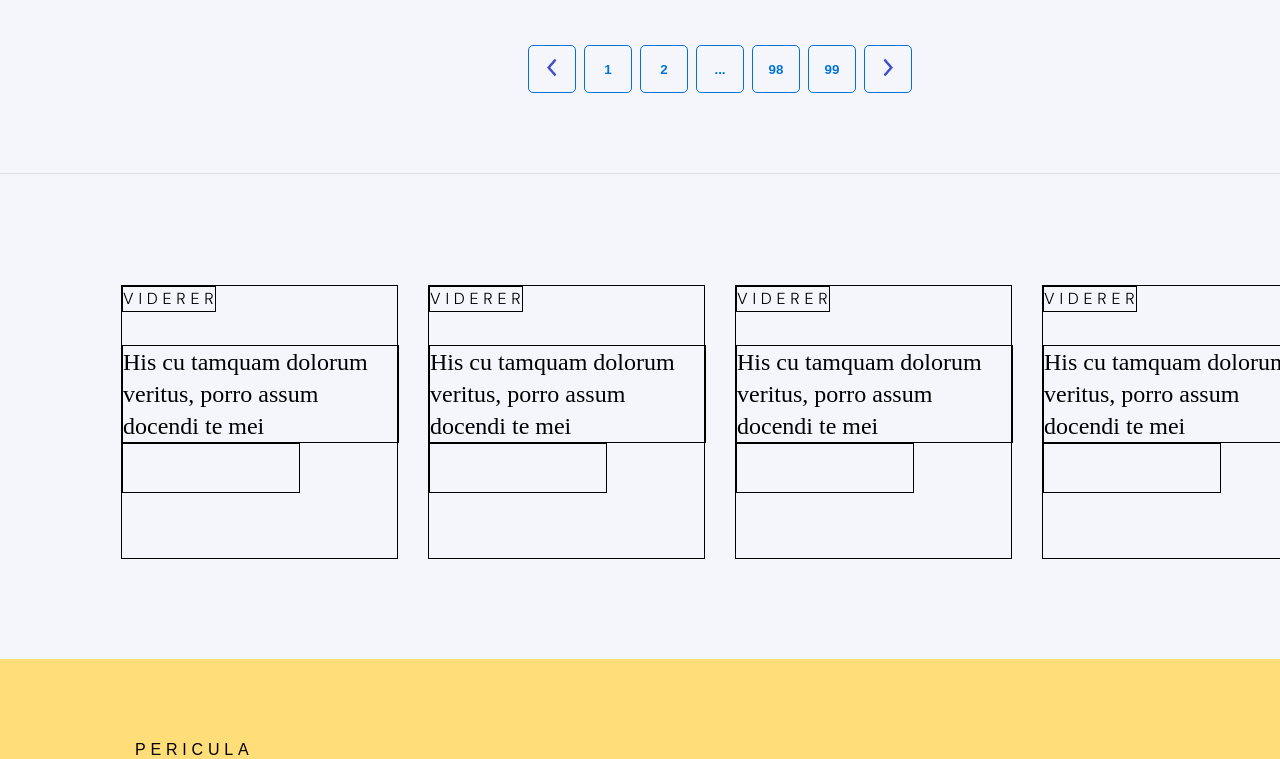
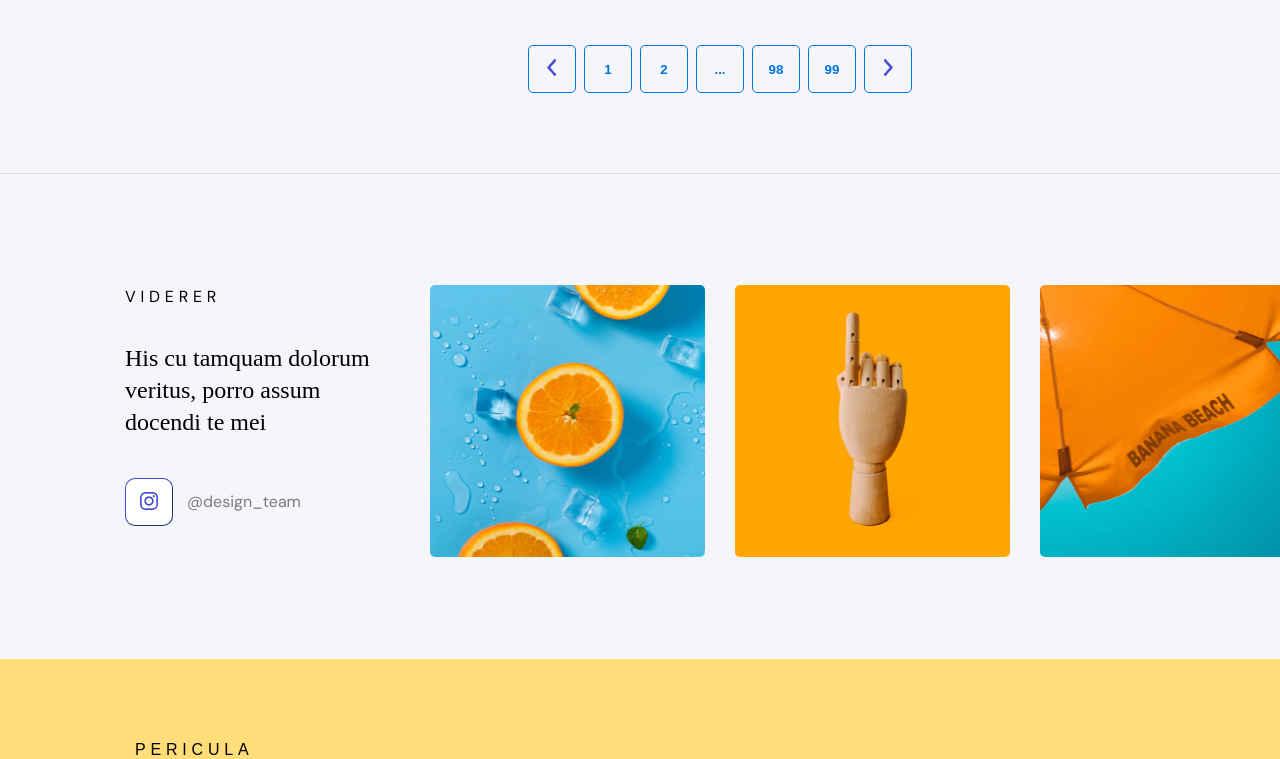
Before and after one commit to shraddha-gawde/porfolio_figma, a plain HTML site: page project/index.html in a window 1280 px wide. Shown: the part 2029-2788 px from the top of the page. Drawn offline with Linux system fonts and the light colour scheme.

Commit message:
viderer section done

```diff
--- a/project/index.html
+++ b/project/index.html
@@ -1,15 +1,11 @@
 <!DOCTYPE html>
 <html lang="en">
-
   <head>
-    <meta charset="UTF-8">
-    <meta name="viewport" content="width=device-width, initial-scale=1.0">
+    <meta charset="UTF-8" />
+    <meta name="viewport" content="width=device-width, initial-scale=1.0" />
     <title>Document</title>
-    <link rel="stylesheet" href="styles.css">
-    <link rel="preconnect" href="https://fonts.googleapis.com">
-    <link rel="preconnect" href="https://fonts.gstatic.com" crossorigin>
-    <link href="https://fonts.googleapis.com/css2?family=DM+Sans:opsz,wght@9..40,300&display=swap" rel="stylesheet">
-
+    <link rel="stylesheet" href="styles.css" />
+    <link rel="stylesheet" href="https://fonts.googleapis.com/css?family=DM+Sans:400,700&display=swap">
   </head>
 
   <body>
@@ -28,16 +24,13 @@
                 <li class="h-list">Blog</li>
                 <li class="h-list">Contact</li>
               </ul>
-
             </div>
             <div class="hbtn">
               <button class="hbutton">Sign up</button>
             </div>
           </div>
         </div>
-            <div class="hpara">
-
-            </div>
+        <div class="hpara"></div>
         <div class="hparaa">
           <h1 class="headerH1">Portfolio</h1>
           <p class="headerP">Mea iisque mentitum signiferumque</p>
@@ -61,7 +54,6 @@
           </div>
         </div>
 
-
         <!-- for img and creating cards -->
         <div class="imgdiv1">
           <div class="sider">
@@ -75,7 +67,7 @@
               <button class="redamoreButton">Read more</button>
             </div>
           </div>
-                <img src="mainimg1.png" alt="frist">
+          <img src="mainimg1.png" alt="frist" />
         </div>
 
         <div class="imgdiv2">
@@ -85,15 +77,16 @@
                 <p class="imgp">Erroribus</p>
               </div>
               <div class="smallimgtitlediv1">
-                            <h4 class="smallimgtitle">Cum ea debitis gubergren maluisset</h4>
+                <h4 class="smallimgtitle">
+                  Cum ea debitis gubergren maluisset
+                </h4>
               </div>
               <div class="square-button1">
                 <div class="plus-sign">+</div>
               </div>
             </div>
-                    <img style="margin-top: 32px;" src="statue.png" alt="statue">
+            <img style="margin-top: 32px" src="statue.png" alt="statue" />
           </div>
-
 
           <div class="innerimg2div">
             <div class="sider1">
@@ -107,10 +100,9 @@
                 <div class="plus-sign">+</div>
               </div>
             </div>
-                    <img src="dog.png" alt="dog">
+            <img src="dog.png" alt="dog" />
           </div>
         </div>
-
 
         <div class="imgdiv2">
           <div class="innerimg2div2">
@@ -125,9 +117,8 @@
                 <div class="plus-sign">+</div>
               </div>
             </div>
-                    <img style="margin-top: 10px;" src="robot.png" alt="robot">
+            <img style="margin-top: 10px" src="robot.png" alt="robot" />
           </div>
-
 
           <div class="innerimg2div3">
             <div class="sider1">
@@ -141,19 +132,22 @@
                 <div class="plus-sign">+</div>
               </div>
             </div>
-                    <img style="margin-top: 41px;" src="pot.png" alt="pot">
+            <img style="margin-top: 41px" src="pot.png" alt="pot" />
           </div>
         </div>
 
         <div class="slidersButton">
-                <button class="arrowButtonarrow"><img style="width: 10px; height: 19px;" src="arrow.png"
-                        alt="next"></button>
+          <button class="arrowButtonarrow">
+            <img style="width: 10px; height: 19px" src="arrow.png" alt="next" />
+          </button>
           <button class="arrowButton">1</button>
           <button class="arrowButton">2</button>
           <button class="arrowButton">...</button>
           <button class="arrowButton">98</button>
           <button class="arrowButton">99</button>
-                <button class="arrowButtonarrow"><img src="arrow (1).png" alt="prev"></button>
+          <button class="arrowButtonarrow">
+            <img src="arrow (1).png" alt="prev" />
+          </button>
         </div>
 
         <div class="line"></div>
@@ -164,45 +158,39 @@
               <h5>VIDERER</h5>
             </div>
             <div class="m-second-quote">
-                        <h4>His cu tamquam dolorum veritus, porro assum docendi te mei</h4>
+              <h4>
+                His cu tamquam dolorum veritus, porro assum docendi te mei
+              </h4>
             </div>
             <div class="m-logos">
-
+              <button class="insta-btn" type="button">
+                <img src="insta-logo.png" alt="" />
+              </button>
+              <div class="insert-design">
+                <p>@design_team</p>
               </div>
-                </div>
-
-
-                <div class="m-first-card">
-                    <div class="m-viderer">
-                        <h5>VIDERER</h5>
-                    </div>
-                    <div class="m-second-quote">
-                        <h4>His cu tamquam dolorum veritus, porro assum docendi te mei</h4>
-                    </div>
-                    <div class="m-logos">
             </div>
           </div>
 
           <div class="m-first-card">
-                    <div class="m-viderer">
-                        <h5>VIDERER</h5>
-                    </div>
-                    <div class="m-second-quote">
-                        <h4>His cu tamquam dolorum veritus, porro assum docendi te mei</h4>
-                    </div>
-                    <div class="m-logos">
-                    </div>
+            <img class="imgs"
+              src="oranges.png"
+              alt=""
+            />
           </div>
 
           <div class="m-first-card">
-                    <div class="m-viderer">
-                        <h5>VIDERER</h5>
+            <img class="imgs"
+              src="hand.png"
+              alt=""
+            />
           </div>
-                    <div class="m-second-quote">
-                        <h4>His cu tamquam dolorum veritus, porro assum docendi te mei</h4>
-                    </div>
-                    <div class="m-logos">
-                    </div>
+
+          <div class="m-first-card">
+            <img class="imgs"
+              src="beach.png"
+              alt=""
+            />
           </div>
         </div>
       </div>
@@ -211,20 +199,18 @@
       <div class="yellow">
         <div class="lefty">
           <p class="yhead">PERICULA</p>
-                <p class="ypara">Mea modus volumus
-                    abhorreant</p>
+          <p class="ypara">Mea modus volumus abhorreant</p>
         </div>
         <div class="righty">
-                <input type="email" placeholder="Email" class="yemail">
+          <input type="email" placeholder="Email" class="yemail" />
           <button class="ybtn">Subscribe</button>
         </div>
       </div>
       <!-- creater footer -->
       <footer>
-            <!-- footer creater here --> this is footer
+        <!-- footer creater here -->
+        this is footer
       </footer>
-
     </div>
   </body>
-
 </html>
--- a/project/styles.css
+++ b/project/styles.css
@@ -163,6 +163,7 @@
     top: 47px;
     font-family: 'DM Sans', sans-serif;
     display: flex;
+    flex-wrap: wrap;
 
 }
 
@@ -506,7 +507,6 @@ text-transform: uppercase;
 }
 
 .m-first-card{
-    border: 1px solid black;
     height: 272px;
     width: 275px;
     /* margin-left: 135px; */
@@ -521,34 +521,69 @@ text-transform: uppercase;
 .m-viderer{
     width: 92px;
     height: 24px;
-    border: 1px solid black;
 
 }
 
 .m-second-quote{
     width: 275px;
     height: 96px;
-    border: 1px solid black;
     margin-top: 33px;
 
 }
 
 .m-second-quote > h4{
-font-family: DM Serif Display;
-font-size: 24px;
-font-style: normal;
-font-weight: 400;
-line-height: 32px;
-color: rgba(0, 0, 0, 1);
+    font-family: DM Serif Display;
+    font-size: 24px;
+    font-style: normal;
+    font-weight: 400;
+    line-height: 32px;
 }
 
 .m-logos{
-    border: 1px solid;
     width: 176px;
     height: 48px;
+    margin-top: 40px;
     display: flex;
     flex-direction: row;
+    gap: 14px;
 
+}
+
+.insta-btn{
+    background-color: #FFF;
+    width: 48px;
+    height: 48px;
+    border-color: rgba(67, 76, 204, 1);
+    border-radius: 10px;
+    border-width:0.25px;
+    cursor: pointer;
+
+}
+.insta-btn img{
+    width: 18px;
+    height: 18px;
+    margin: 15px,15px,15px,15px;
+}
+
+.insert-design{
+    width: 114px;
+    height: 24px;
+    margin-top: 12px;
+    margin-bottom: 12px;
+}
+.insert-design p{
+    color: var(--text-black-50, rgba(0, 0, 0, 0.50));
+
+    font-family: DM Sans;
+    font-size: 16px;
+    font-style: normal;
+    font-weight: 400;
+    line-height: 24px;
+}
+
+.imgs{
+    height: 272px;
+    width: 275px;
 }
 
 /* Yellow */
```
Also changed, not shown: project/beach.png (added), project/hand.png (added), project/insta-logo.png (added), project/oranges.png (added). Lines whose indentation alone changed are shown as unchanged.
